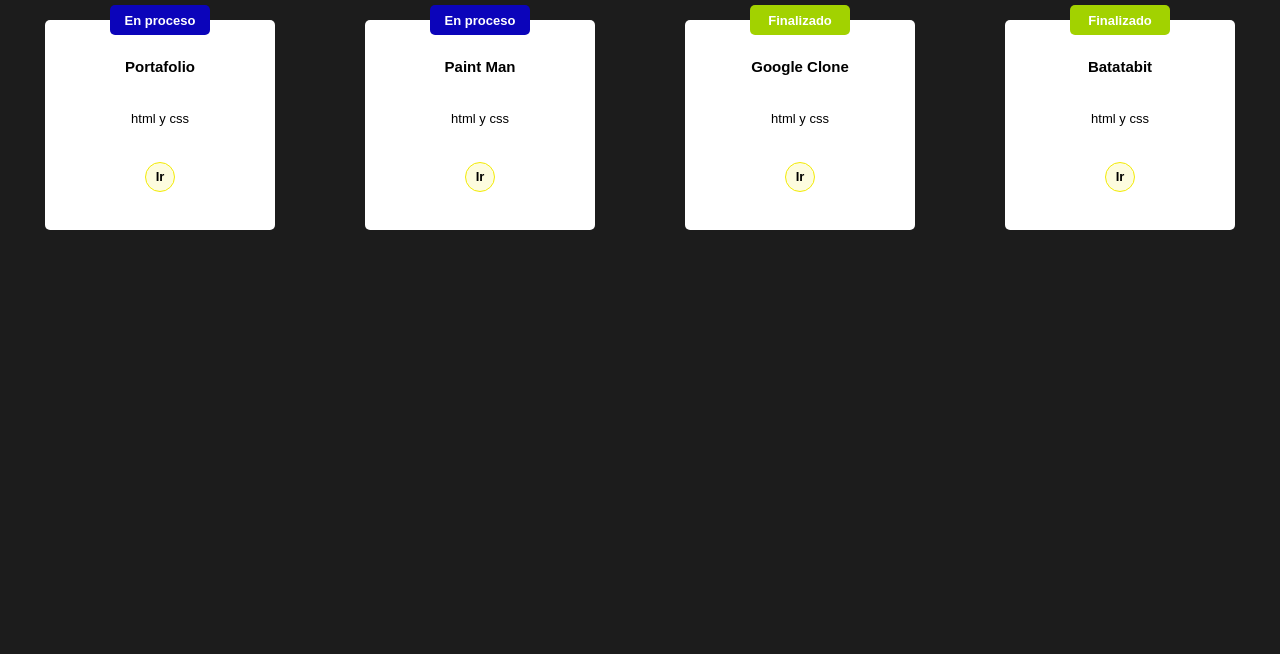
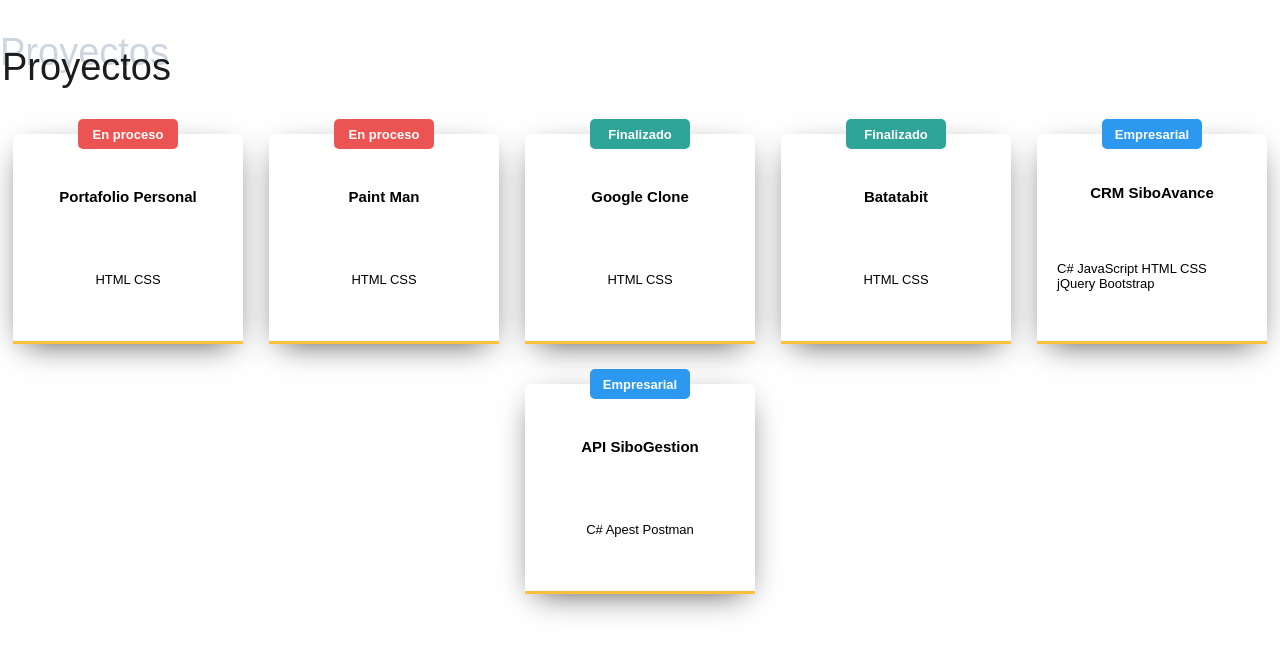
Before and after one commit to estebanzapata650/estebanzapata650.github.io, a plain HTML site: page index.html in a window 1280 px wide. Drawn offline with Linux system fonts and the light colour scheme.

Commit message:
update section projects

```diff
--- a/index.html
+++ b/index.html
@@ -4,59 +4,90 @@
     <meta charset="UTF-8">
     <meta http-equiv="X-UA-Compatible" content="IE=edge">
     <meta name="viewport" content="width=device-width, initial-scale=1.0">
-    <title>Document</title>
+    <title>Esteban Zapata</title>
     <link rel="stylesheet" href="style.css">
 </head>
 <body>
-    <header></header>
     <main>
         <section class="container-projects">
-
+            <div class="heading heading-lg heading-hover">
+                <span class="heading-title-ghost">Proyectos</span>
+                <h2 class="heading-title">Proyectos</h2>
+            </div>
+            <div class="container">
                 <article class="item-project">
                     <p class="project-status in-process">En proceso</p>
+                    <a class="link-project" href="https://estebanzapata650.github.io/Portafolio-JEZA/" target="_blank">
                         <div class="box-project">
-                    <h2 class="title-project">Portafolio</h3>
+                            <h2 class="title-project">Portafolio Personal</h2>
                             <p class="used-technologies">
-                        html y css
+                                HTML CSS
                             </p>
-                    <a class="link-project" href="https://estebanzapata650.github.io/Portafolio-JEZA/" target="_blank">Ir</a>
                         </div>
+                    </a>
                 </article>
 
                 <article class="item-project">
                     <p class="project-status in-process">En proceso</p>
+                    <a class="link-project" href="https://estebanzapata650.github.io/Paint-man-CSS/" target="_blank">
                         <div class="box-project">
-                    <h2 class="title-project">Paint Man</h3>
+                            <h2 class="title-project">Paint Man</h2>
                             <p class="used-technologies">
-                        html y css
+                                HTML CSS
                             </p>
-                    <a class="link-project" href="https://estebanzapata650.github.io/Paint-man-CSS/" target="_blank">Ir</a>
+
                         </div>
+                    </a>
                 </article>
 
                 <article class="item-project">
                     <p class="project-status finish">Finalizado</p>
+                    <a class="link-project" href="https://estebanzapata650.github.io/GoogleClone/" target="_blank">
                         <div class="box-project">
-                    <h2 class="title-project">Google Clone</h3>
+                            <h2 class="title-project">Google Clone</h2>
                             <p class="used-technologies">
-                        html y css
+                                HTML CSS
                             </p>
-                    <a class="link-project" href="https://estebanzapata650.github.io/GoogleClone/" target="_blank">Ir</a>
                         </div>
+                    </a>
                 </article>
 
                 <article class="item-project">
                     <p class="project-status finish">Finalizado</p>
+                    <a class="link-project" href="https://estebanzapata650.github.io/Batatabit-Mobil-Fst/" target="_blank">
                         <div class="box-project">
-                    <h2 class="title-project">Batatabit</h3>
+                            <h2 class="title-project">Batatabit</h2>
                             <p class="used-technologies">
-                        html y css
+                                HTML CSS
                             </p>
-                    <a class="link-project" href="https://estebanzapata650.github.io/Batatabit-Mobil-First/" target="_blank">Ir</a>
                         </div>
+                    </a>
                 </article>
 
+                <article class="item-project">
+                    <p class="project-status finishBusiness">Empresarial</p>
+                    <a class="link-project" href="https://ingreso.siboavance.com.co/SiboCRM" target="_blank">
+                        <div class="box-project">
+                            <h2 class="title-project">CRM SiboAvance</h2>
+                            <p class="used-technologies">
+                                C# JavaScript HTML CSS jQuery Bootstrap
+                            </p>
+                        </div>
+                    </a>
+                </article>
 
+                <article class="item-project">
+                    <p class="project-status finishBusiness">Empresarial</p>
+                    <a class="link-project" href=" https://ingreso.siboavance.com.co/apisg" target="_blank">
+                        <div class="box-project">
+                            <h2 class="title-project">API SiboGestion</h2>
+                            <p class="used-technologies">
+                                C# Apest Postman
+                            </p>
+                        </div>
+                    </a>
+                </article>
+            </div>
         </section>
     </main>
     <footer></footer>
--- a/style.css
+++ b/style.css
@@ -3,8 +3,12 @@
     --black: #000;
     --white: #fff;
     --light-black: #1c1c1c;
-    --green: #A2D200;
-    --blue: #0b04ba;
+    --gray: #CCD5E0;
+    --green: #2fa499;
+    --blue: #2c98f0;
+    --yellow: #f9bf3f;
+    --red: #ec5453;
+    --purple: #a84cb8;
 }
 
 *{
@@ -21,10 +25,41 @@ html{
 main{
     width: 100%;
     height: 100vh;
-    background-color: var(--light-black);
+    background-color: var(--white);
+}
+
+.heading {
+    position: relative;
+    margin-top: 30px;
+    margin-bottom: 40px;
+    z-index: 2;
+    line-height: 1.1;
+}
+
+.heading-title {
+    position: absolute;
+    font-size: 3.8rem;
+    font-weight: 500;
+    line-height: 5.4rem;
+    color: var(--light-black);
+    top: 10px;
+    padding-left: 2px;
+}
+
+.heading-title-ghost{
+    font-size: 3.8rem;
+    font-weight: 500;
+    line-height: 4.4rem;
+    color: var(--gray);
+
 }
 
 .container-projects{
+    display: flex;
+    flex-direction: column;
+}
+
+.container-projects .container{
     display: flex;
     flex-wrap: wrap;
     justify-content: space-around;
@@ -43,7 +78,7 @@ main{
     color: var(--white);
     border-radius: 5px;
     text-align: center;
-    padding: 8px 0 0 0;
+    padding: 8px 0 8px 0;
     position: absolute;
     left: calc(50% - 50px);
     top: 5px;
@@ -52,11 +87,15 @@ main{
 }
 
 .item-project .in-process{
-    background-color: var(--blue);
+    background-color: var(--red);
 }
 
 .item-project .finish{
     background-color: var(--green);
+}
+
+.item-project .finishBusiness{
+    background-color: var(--blue);
 }
 
 .box-project{
@@ -69,7 +108,10 @@ main{
     flex-direction: column;
     justify-content: space-around;
     align-items: center;
-    border-radius: 5px;
+    border-top-right-radius: 5px;
+    border-top-left-radius: 5px;
+    box-shadow: 0px 9px 31px -11px rgb(0 0 0 / 75%);
+    border-bottom: 3px solid var(--yellow);
 }
 
 .used-technologies{
@@ -77,15 +119,6 @@ main{
 }
 
 .link-project{
-    width: 30px;
-    height: 30px;
-    background-color: #f3eb0421 ;
-    border-radius: 50%;
-    border: 1px solid #f3eb04;
-    text-align: center;
-    padding: 6px;
-    font-size: 1.3rem;
     text-decoration: none;
-    font-weight: 700;
-    color: var(--black);
+    color: inherit;
 }
```
Lines whose indentation alone changed are shown as unchanged.
